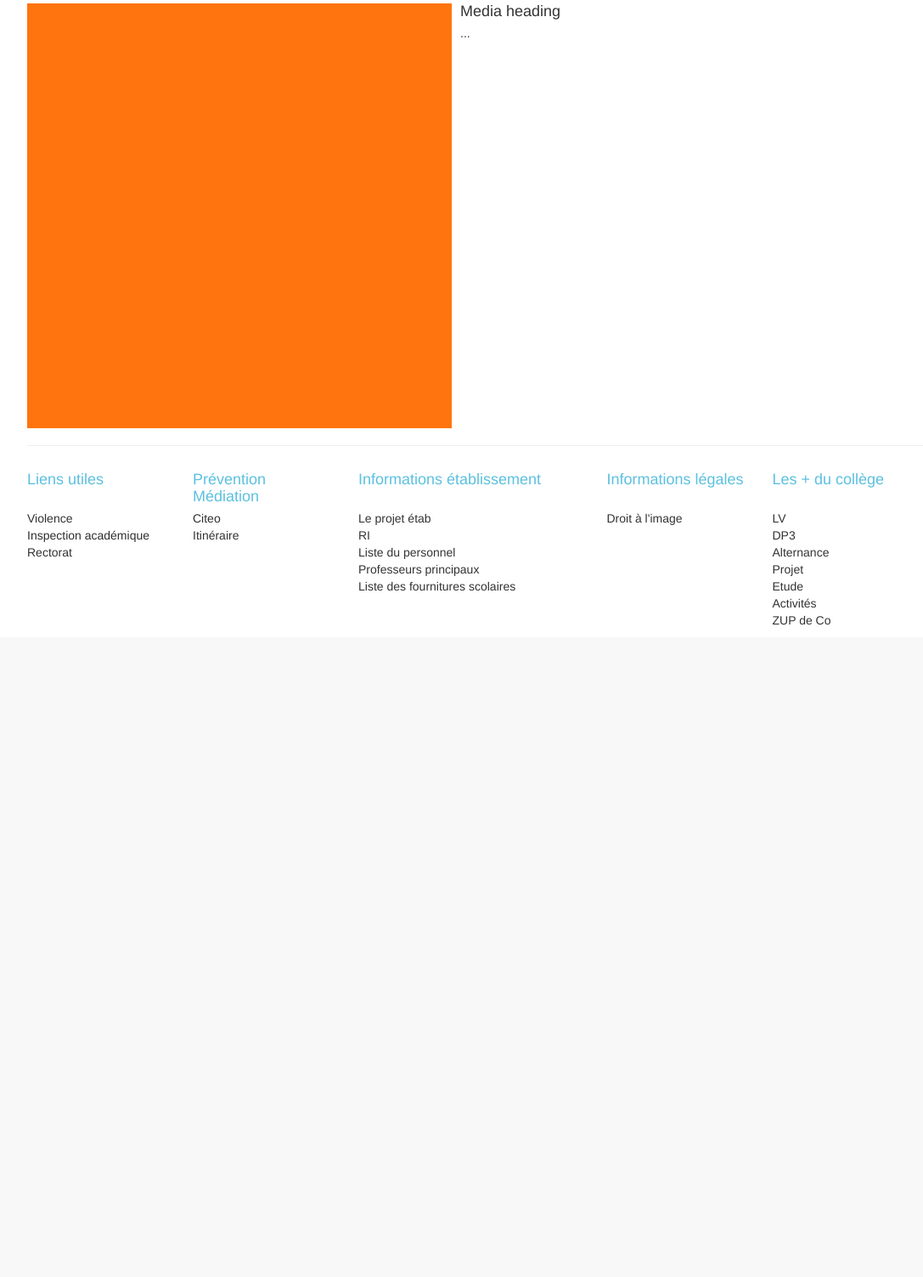
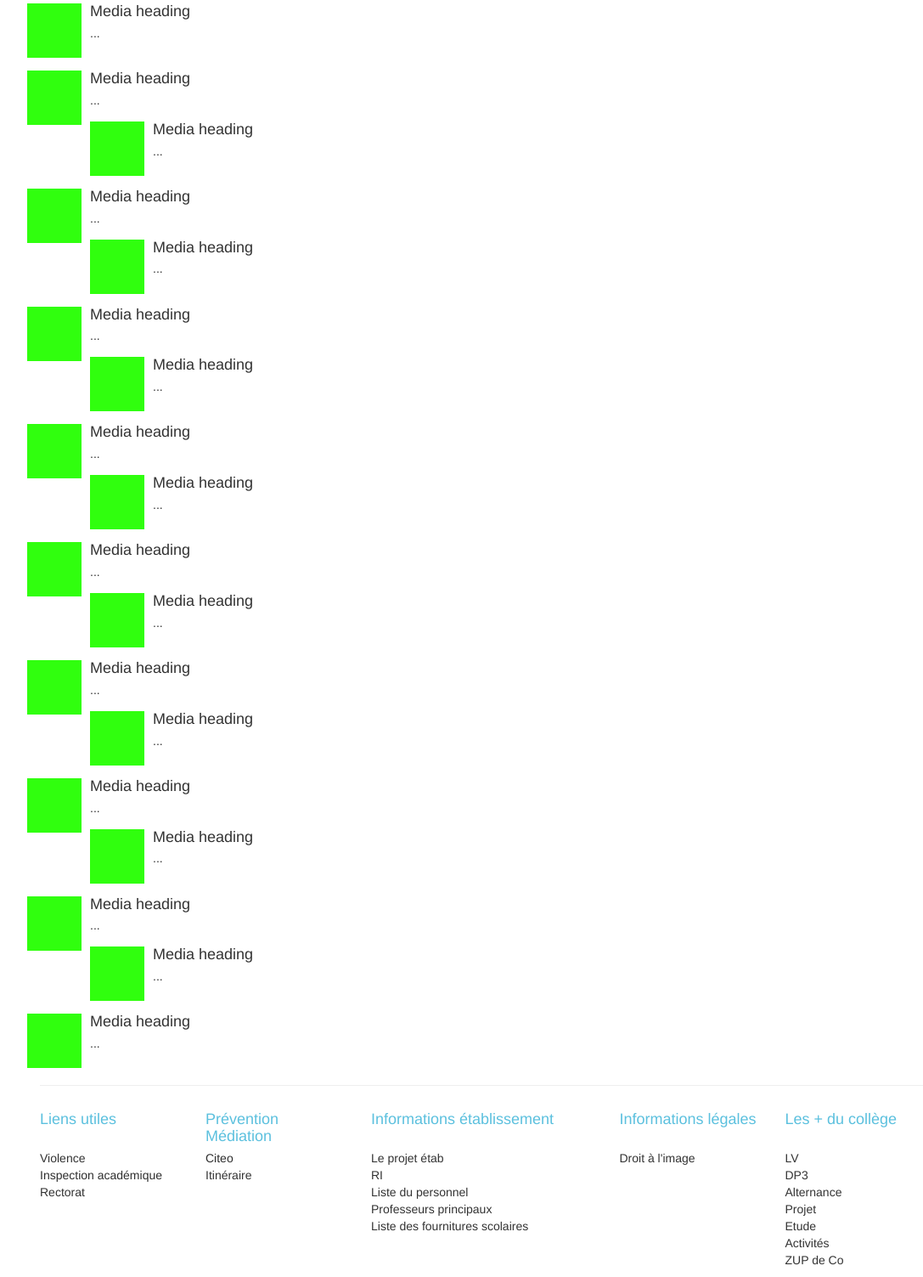
Before and after one commit to evangelion62/siteclm, a PHP site: page /?controler=actu&action=allActu in a window 1280 px wide. Shown: the part 51-1554 px from the top of the page at 85% size, without its empty margins (38-1125 px from the left). Before the commit the page ends 787 px from the top, so only its background shows below. Run offline with PHP 8.4, Linux system fonts and the light colour scheme; some libraries are stand-ins or nearby versions.

Commit message:
template : totalactu => modif
ajout d'une liste de d'actualités avec image et texte. tiré de : "Class
media"

```diff
--- a/template/actu/totalactu.php
+++ b/template/actu/totalactu.php
@@ -1,13 +1,157 @@
 <?php ob_start();?>
 	<div class="media">
 	  <a class="pull-left" href="#">
-	    <img class="media-object" src="web/img/orange.gif" alt="...">
+	    <img class="media-object" src="web/img/vert-64x64.gif" alt="...">
 	  </a>
 	  <div class="media-body">
 	    <h4 class="media-heading">Media heading</h4>
 	    ...
 	  </div>
 	</div>
+	<div class="media">
+  <a class="pull-left" href="#">
+    <img class="media-object" src="web/img/vert-64x64.gif" alt="...">
+  </a>
+  <div class="media-body">
+    <h4 class="media-heading">Media heading</h4>
+    ...
+  </div>
+  <div class="media">
+	  <a class="pull-left" href="#">
+	    <img class="media-object" src="web/img/vert-64x64.gif" alt="...">
+	  </a>
+	  <div class="media-body">
+	    <h4 class="media-heading">Media heading</h4>
+	    ...
+	  </div>
+	</div>
+	<div class="media">
+  <a class="pull-left" href="#">
+    <img class="media-object" src="web/img/vert-64x64.gif" alt="...">
+  </a>
+  <div class="media-body">
+    <h4 class="media-heading">Media heading</h4>
+    ...
+  </div>
+  <div class="media">
+	  <a class="pull-left" href="#">
+	    <img class="media-object" src="web/img/vert-64x64.gif" alt="...">
+	  </a>
+	  <div class="media-body">
+	    <h4 class="media-heading">Media heading</h4>
+	    ...
+	  </div>
+	</div>
+	<div class="media">
+  <a class="pull-left" href="#">
+    <img class="media-object" src="web/img/vert-64x64.gif" alt="...">
+  </a>
+  <div class="media-body">
+    <h4 class="media-heading">Media heading</h4>
+    ...
+  </div>
+  <div class="media">
+	  <a class="pull-left" href="#">
+	    <img class="media-object" src="web/img/vert-64x64.gif" alt="...">
+	  </a>
+	  <div class="media-body">
+	    <h4 class="media-heading">Media heading</h4>
+	    ...
+	  </div>
+	</div>
+	<div class="media">
+  <a class="pull-left" href="#">
+    <img class="media-object" src="web/img/vert-64x64.gif" alt="...">
+  </a>
+  <div class="media-body">
+    <h4 class="media-heading">Media heading</h4>
+    ...
+  </div>
+  <div class="media">
+	  <a class="pull-left" href="#">
+	    <img class="media-object" src="web/img/vert-64x64.gif" alt="...">
+	  </a>
+	  <div class="media-body">
+	    <h4 class="media-heading">Media heading</h4>
+	    ...
+	  </div>
+	</div>
+	<div class="media">
+  <a class="pull-left" href="#">
+    <img class="media-object" src="web/img/vert-64x64.gif" alt="...">
+  </a>
+  <div class="media-body">
+    <h4 class="media-heading">Media heading</h4>
+    ...
+  </div>
+  <div class="media">
+	  <a class="pull-left" href="#">
+	    <img class="media-object" src="web/img/vert-64x64.gif" alt="...">
+	  </a>
+	  <div class="media-body">
+	    <h4 class="media-heading">Media heading</h4>
+	    ...
+	  </div>
+	</div>
+	<div class="media">
+  <a class="pull-left" href="#">
+    <img class="media-object" src="web/img/vert-64x64.gif" alt="...">
+  </a>
+  <div class="media-body">
+    <h4 class="media-heading">Media heading</h4>
+    ...
+  </div>
+  <div class="media">
+	  <a class="pull-left" href="#">
+	    <img class="media-object" src="web/img/vert-64x64.gif" alt="...">
+	  </a>
+	  <div class="media-body">
+	    <h4 class="media-heading">Media heading</h4>
+	    ...
+	  </div>
+	</div>
+	<div class="media">
+  <a class="pull-left" href="#">
+    <img class="media-object" src="web/img/vert-64x64.gif" alt="...">
+  </a>
+  <div class="media-body">
+    <h4 class="media-heading">Media heading</h4>
+    ...
+  </div>
+  <div class="media">
+	  <a class="pull-left" href="#">
+	    <img class="media-object" src="web/img/vert-64x64.gif" alt="...">
+	  </a>
+	  <div class="media-body">
+	    <h4 class="media-heading">Media heading</h4>
+	    ...
+	  </div>
+	</div>
+	<div class="media">
+  <a class="pull-left" href="#">
+    <img class="media-object" src="web/img/vert-64x64.gif" alt="...">
+  </a>
+  <div class="media-body">
+    <h4 class="media-heading">Media heading</h4>
+    ...
+  </div>
+  <div class="media">
+	  <a class="pull-left" href="#">
+	    <img class="media-object" src="web/img/vert-64x64.gif" alt="...">
+	  </a>
+	  <div class="media-body">
+	    <h4 class="media-heading">Media heading</h4>
+	    ...
+	  </div>
+	</div>
+	<div class="media">
+  <a class="pull-left" href="#">
+    <img class="media-object" src="web/img/vert-64x64.gif" alt="...">
+  </a>
+  <div class="media-body">
+    <h4 class="media-heading">Media heading</h4>
+    ...
+  </div>
 <?php
 $contents = ob_get_clean();
 if (is_file('template/layout/layout.php')){
```
Also changed, not shown: web/img/vert-64x64.gif (added).
